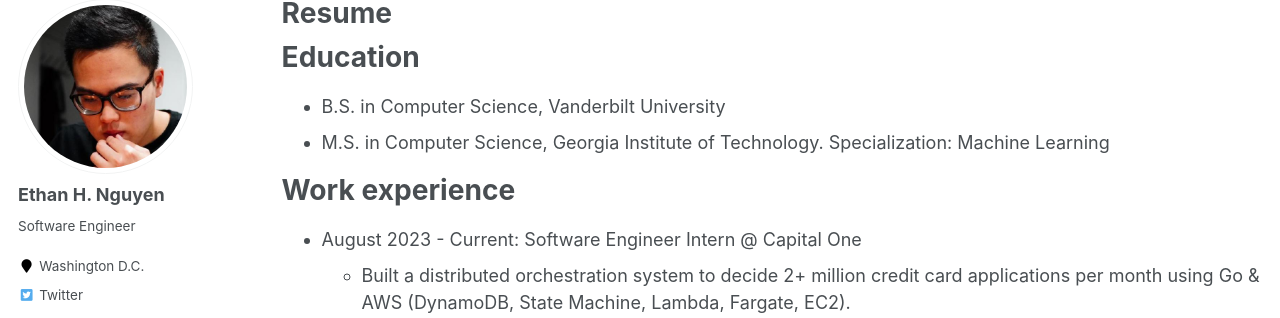
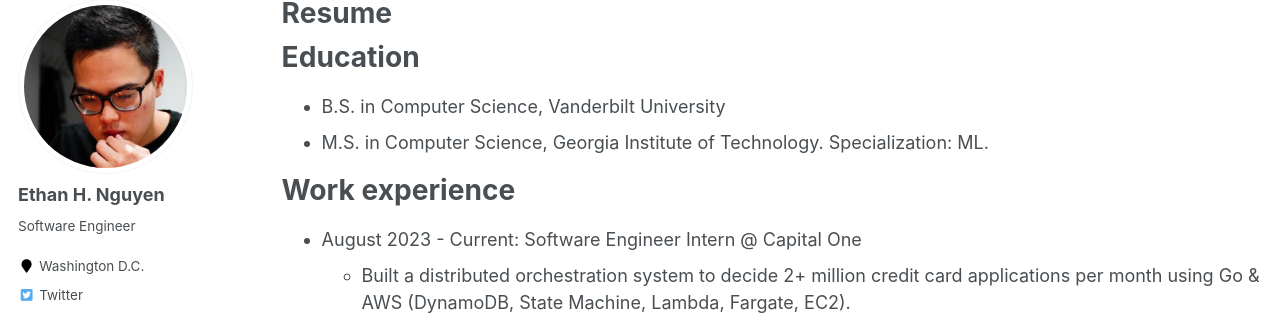
Before and after one commit to EthanHNguyen/ethanhnguyen.github.io, a Jekyll site: the page built from _pages/cv.md, in a window 1280 px wide and 900 px high. Shown: the part 119-437 px from the top of the window. Built offline with Jekyll 4.4.1, drawn with Linux system fonts in a browser that asks for light colours; some web fonts are replaced.

Commit message:
update formatting

```diff
--- a/_pages/cv.md
+++ b/_pages/cv.md
@@ -12,7 +12,7 @@ redirect_from:
 Education
 ======
 * B.S. in Computer Science, Vanderbilt University
-* M.S. in Computer Science, Georgia Institute of Technology. Specialization: Machine Learning
+* M.S. in Computer Science, Georgia Institute of Technology. Specialization: ML.
 
 Work experience
 ======
```
